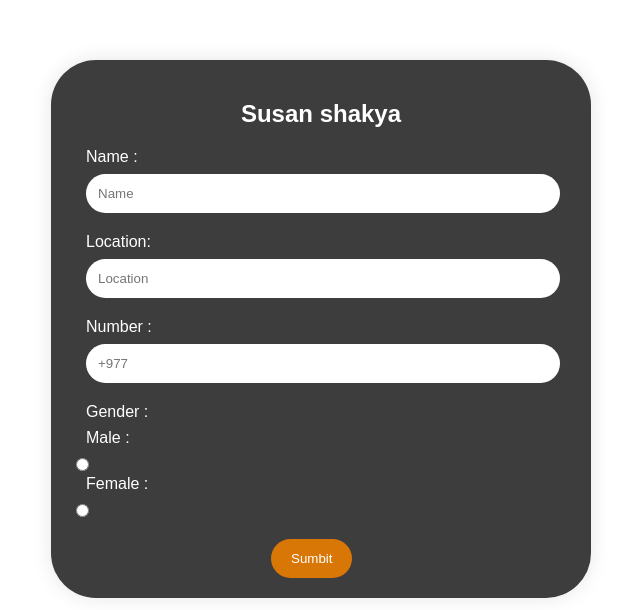
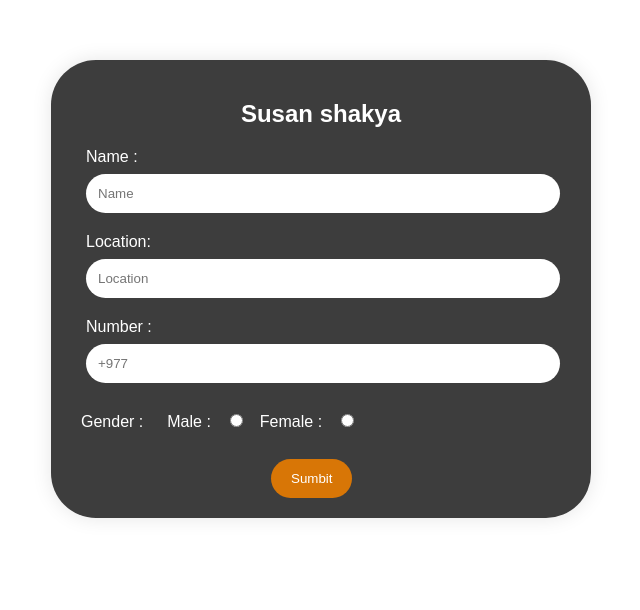
Before and after one commit to susannsno6/form.html, a plain HTML site: page index.html in a window 1280 px wide. Shown: the part 190-800 px from the top of the page, without its empty margins (319-959 px from the left). Drawn offline with Linux system fonts and the light colour scheme.

Commit message:
Update style.css

```diff
--- a/style.css
+++ b/style.css
@@ -51,3 +51,7 @@ button[type="submit"]:hover {
   background-color: #000000;
   transition: 0.5s;
 }
+.gender label{
+display: inline-block;
+margin: 10px;
+}
```
